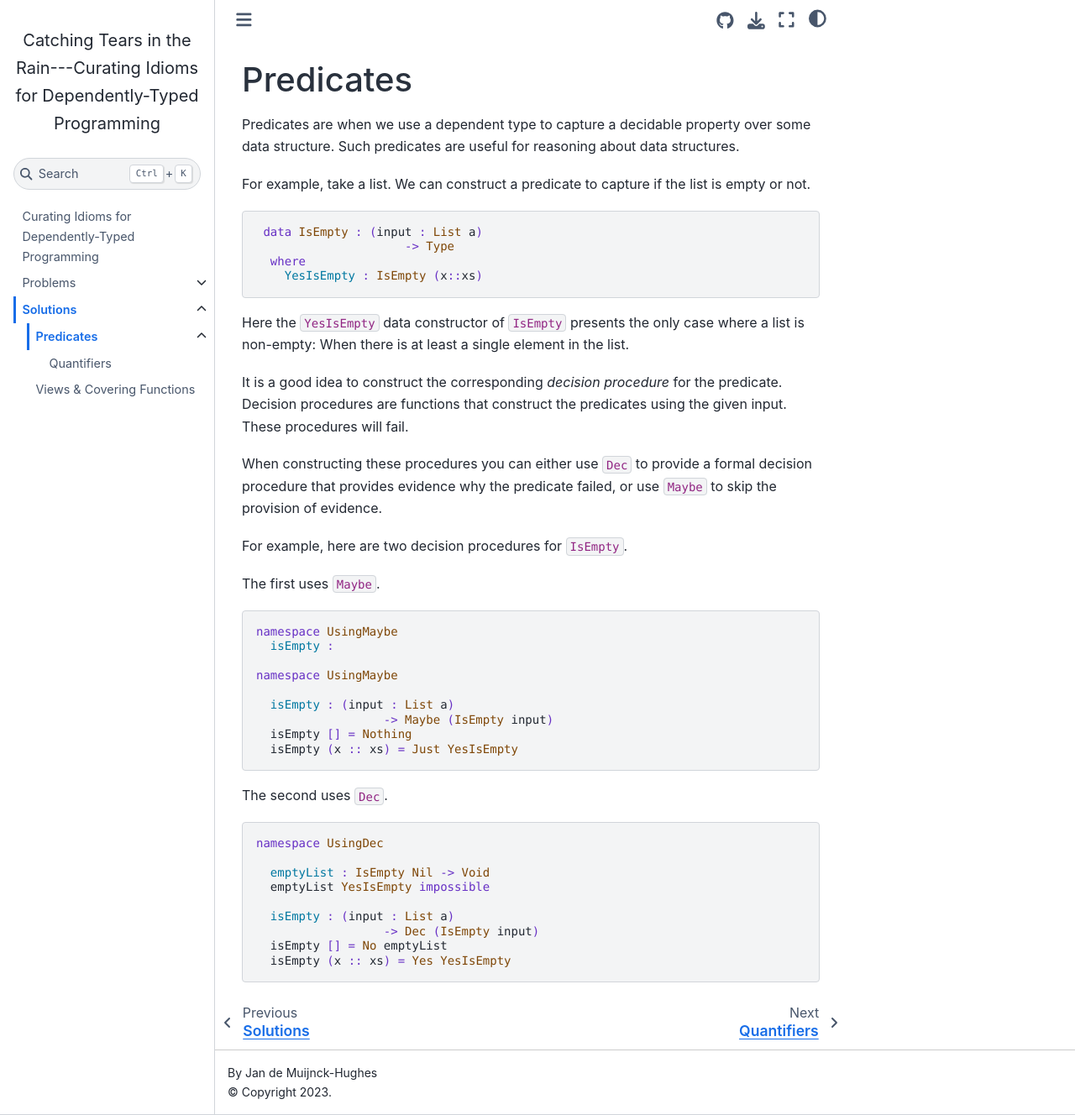
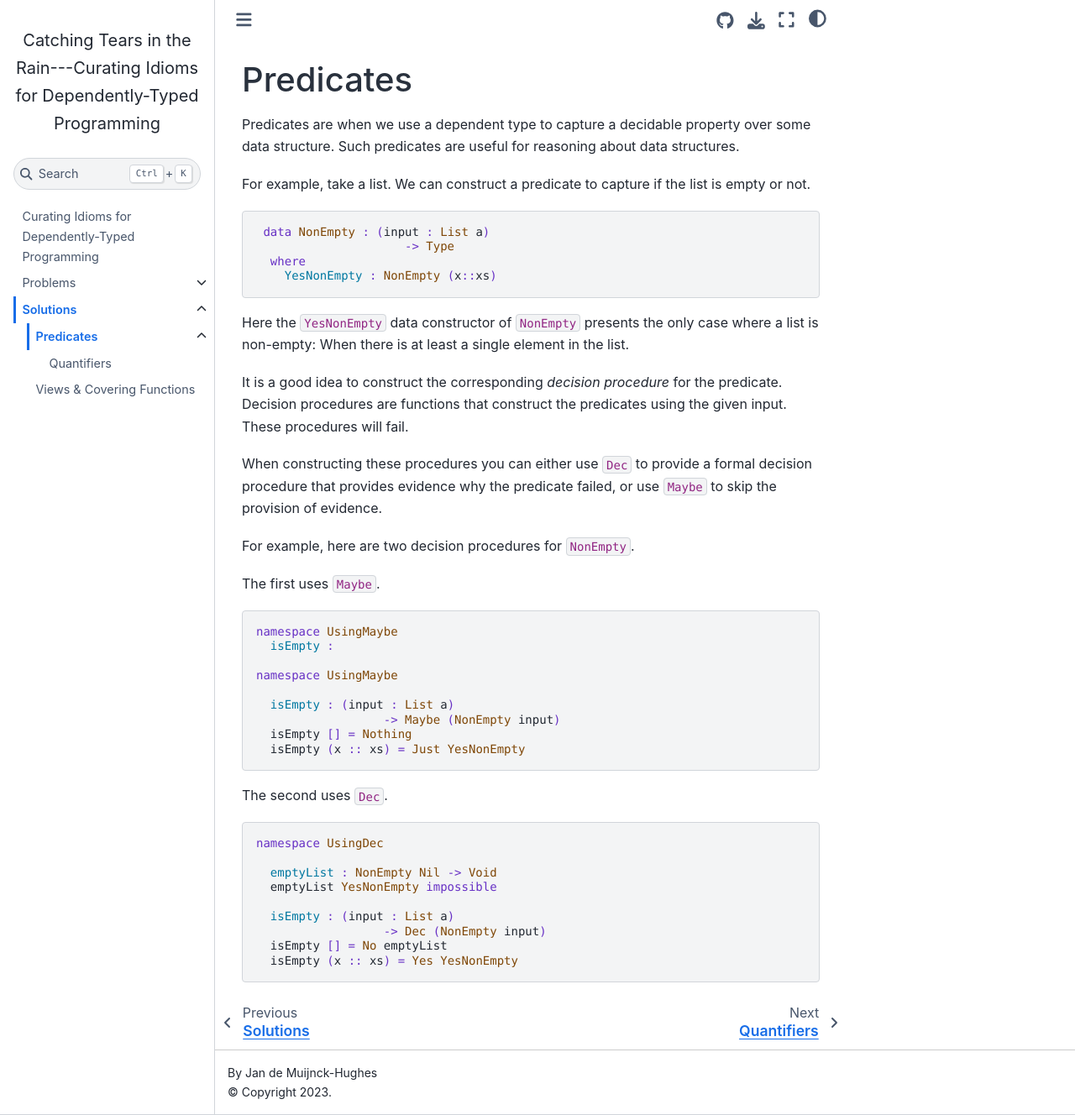
Before and after one commit to jfdm/tears-in-the-rain, a Jupyter Book: the page built from solution/predicates.md, in a window 1280 px wide and 1328 px high. Shown: the whole window at 84% size. Built offline with Jupyter Book 1.0.4 settings and Sphinx 7.4.7 and the Sphinx Book theme 1.1.4, drawn with Linux system fonts in a browser that asks for light colours.

Commit message:
Update views and predicates.

````diff
--- a/solution/predicates.md
+++ b/solution/predicates.md
@@ -7,13 +7,13 @@ For example, take a list.
 We can construct a predicate to capture if the list is empty or not.
 
 ```idris
- data IsEmpty : (input : List a)
+ data NonEmpty : (input : List a)
                      -> Type
   where
-    YesIsEmpty : IsEmpty (x::xs)
+    YesNonEmpty : NonEmpty (x::xs)
 ```
 
-Here the `YesIsEmpty` data constructor of `IsEmpty` presents the only case where a list is non-empty: When there is at least a single element in the list.
+Here the `YesNonEmpty` data constructor of `NonEmpty` presents the only case where a list is non-empty: When there is at least a single element in the list.
 
 It is a good idea to construct the corresponding _decision procedure_ for the predicate.
 Decision procedures are functions that construct the predicates using the given input.
@@ -21,7 +21,7 @@ These procedures will fail.
 
 When constructing these procedures you can either use `Dec` to provide a formal decision procedure that provides evidence why the predicate failed, or use `Maybe` to skip the provision of evidence.
 
-For example, here are two decision procedures for `IsEmpty`.
+For example, here are two decision procedures for `NonEmpty`.
 
 The first uses `Maybe`.
 
@@ -32,9 +32,9 @@ namespace UsingMaybe
 namespace UsingMaybe
 
   isEmpty : (input : List a)
-                  -> Maybe (IsEmpty input)
+                  -> Maybe (NonEmpty input)
   isEmpty [] = Nothing
-  isEmpty (x :: xs) = Just YesIsEmpty
+  isEmpty (x :: xs) = Just YesNonEmpty
 ```
 
 The second uses `Dec`.
@@ -42,11 +42,11 @@ The second uses `Dec`.
 ```idris
 namespace UsingDec
 
-  emptyList : IsEmpty Nil -> Void
-  emptyList YesIsEmpty impossible
+  emptyList : NonEmpty Nil -> Void
+  emptyList YesNonEmpty impossible
 
   isEmpty : (input : List a)
-                  -> Dec (IsEmpty input)
+                  -> Dec (NonEmpty input)
   isEmpty [] = No emptyList
-  isEmpty (x :: xs) = Yes YesIsEmpty
+  isEmpty (x :: xs) = Yes YesNonEmpty
 ```
````
Also changed, not shown: solution/views.md (+5 -9 lines).
